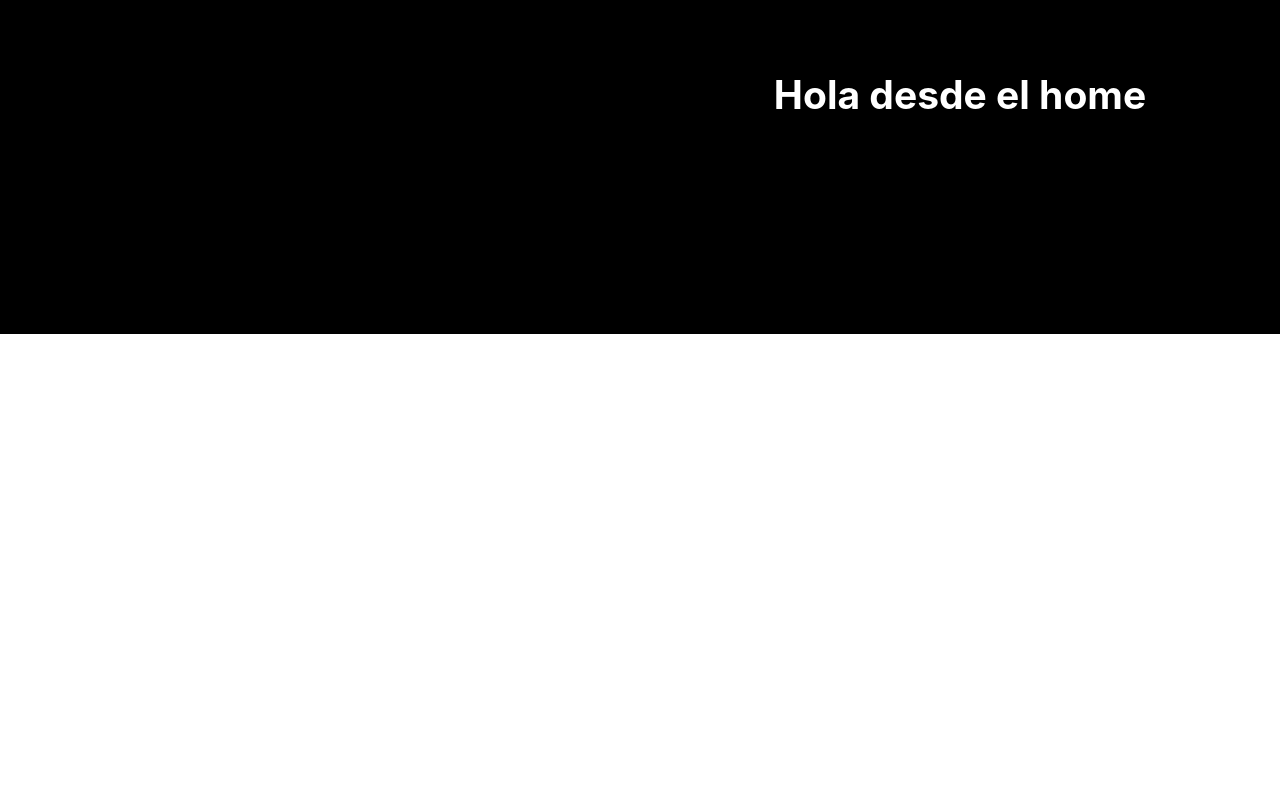
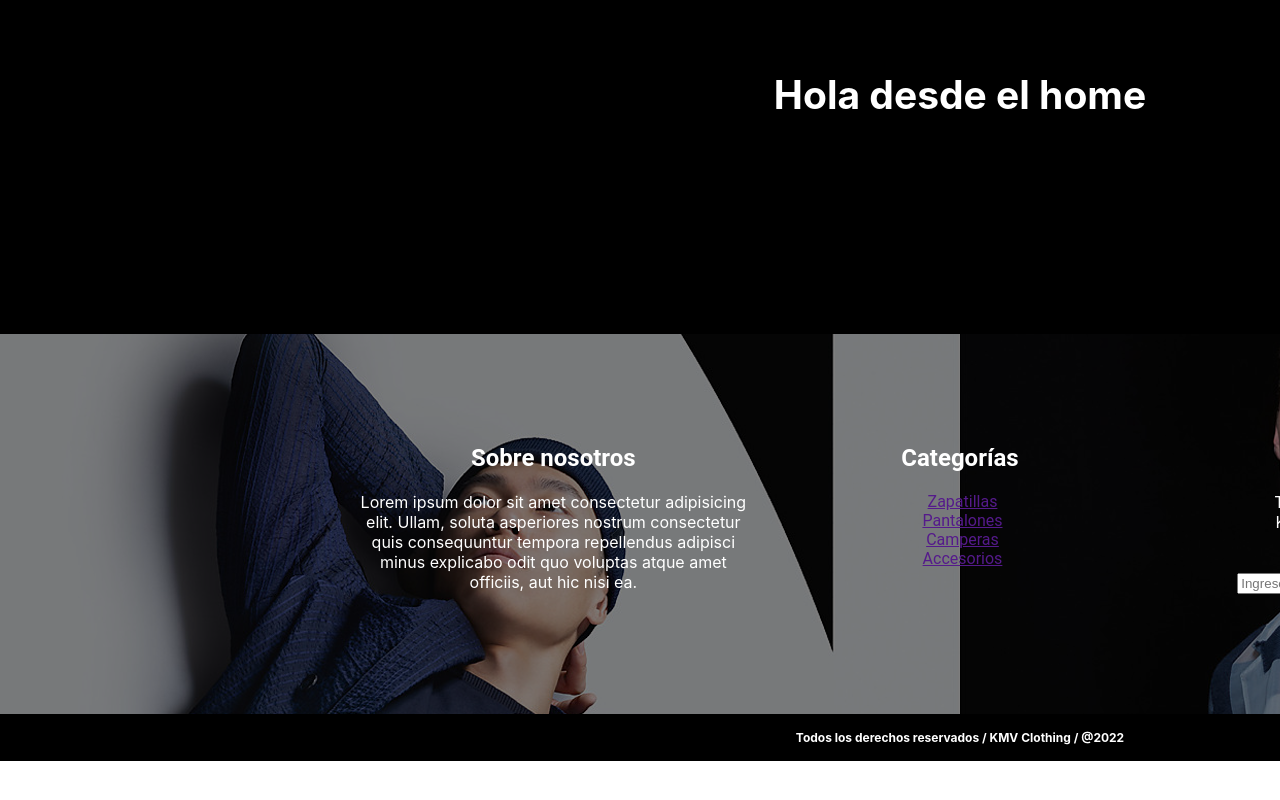
Before and after one commit to arianhoff/TrabajoGrupalKMVClothing, a React (Create React App) app: page / in a window 1280 px wide. Shown: the part 546-1346 px from the top of the page. After the commit the page ends 1307 px from the top, so only its background shows below. Built offline with nearby package versions, Linux system fonts and the light colour scheme.

Commit message:
Correción Css Footer

```diff
--- a/src/general/footer.js
+++ b/src/general/footer.js
@@ -7,9 +7,8 @@ const Footer = () => {
   return (
     <>
       <div className="div-global">
-
-        <div className="fondo-footer">
-          <img src={Imagen} alt="Imagen de fondo" />
+        <div className="derechos">
+          <h4>Todos los derechos reservados / KMV Clothing / @2022</h4>
         </div>
         <div className="first-div">
           <div className="first-h2">
@@ -66,9 +65,6 @@ const Footer = () => {
             <button className="boton"> Enviar </button>
           </div>
         </div>
-        <div className="derechos">
-            <h4>Todos los derechos reservados / KMV Clothing / 2022</h4>
-        </div>
       </div>
     </>
   );
--- a/src/style/footerKMV.css
+++ b/src/style/footerKMV.css
@@ -1,29 +1,29 @@
-
+.div-global {
+  display: flex;
+  flex-direction: row;
+  background-image: url(../assets/imagenfooter.png);
+  width: 1920px;
+  height: 400px;
+  justify-content: space-around;
+}
 .fondo-footer {
   position: absolute;
-    margin-left: 0px;
-    margin-top: 3909px;
 }
 .first-div {
-    position: absolute;
-    width: 300px;
-    height: 300px;
-    margin-left: 400px;
-    margin-top: 4000px;
+  width: 400px;
+  height: 200px;
+  color: white;
+  margin-left: 350px;
+  margin-top: 90px;
 }
 .first-h2 {
   color: white;
   font-family: "Roboto", sans-serif;
 }
-  .first-p {
-    color: white;
-  }
 .second-div {
-    position: absolute;
-    width: 300px;
-    height: 300px;
-    margin-left: 850px;
-    margin-top: 4000px;
+  width: 400px;
+  height: 200px;
+  margin-top: 90px;
 }
 .categories {
   font-family: "Roboto", sans-serif;
@@ -36,12 +36,11 @@
   margin-right: 35px;
 }
 .third-div {
-    position: absolute;
-    width: 300px;
-    height: 300px;
-    margin-left: 1260px;
-    margin-top: 4000px;
   color: white;
+  width: 400px;
+  height: 200px;
+  margin-right: 350px;
+  margin-top: 90px;
 }
 .contact {
   font-family: "Roboto", sans-serif;
@@ -52,15 +51,17 @@
 .datos ul li {
   margin-right: 30px;
   list-style: none;
+  color: white;
 }
 .boton {
   margin-left: 20px;
 }
 .derechos {
   position: absolute;
-   width: 1870px;
-   height: 20px;
+  background-color: black;
   color: white;
-   margin-top: 4250px;
-   margin-left: 50px;
+  margin-top: 380px;
+  width: 1920px;
+  font-size: 12px;
+
 }
```
Lines whose indentation alone changed are shown as unchanged.
